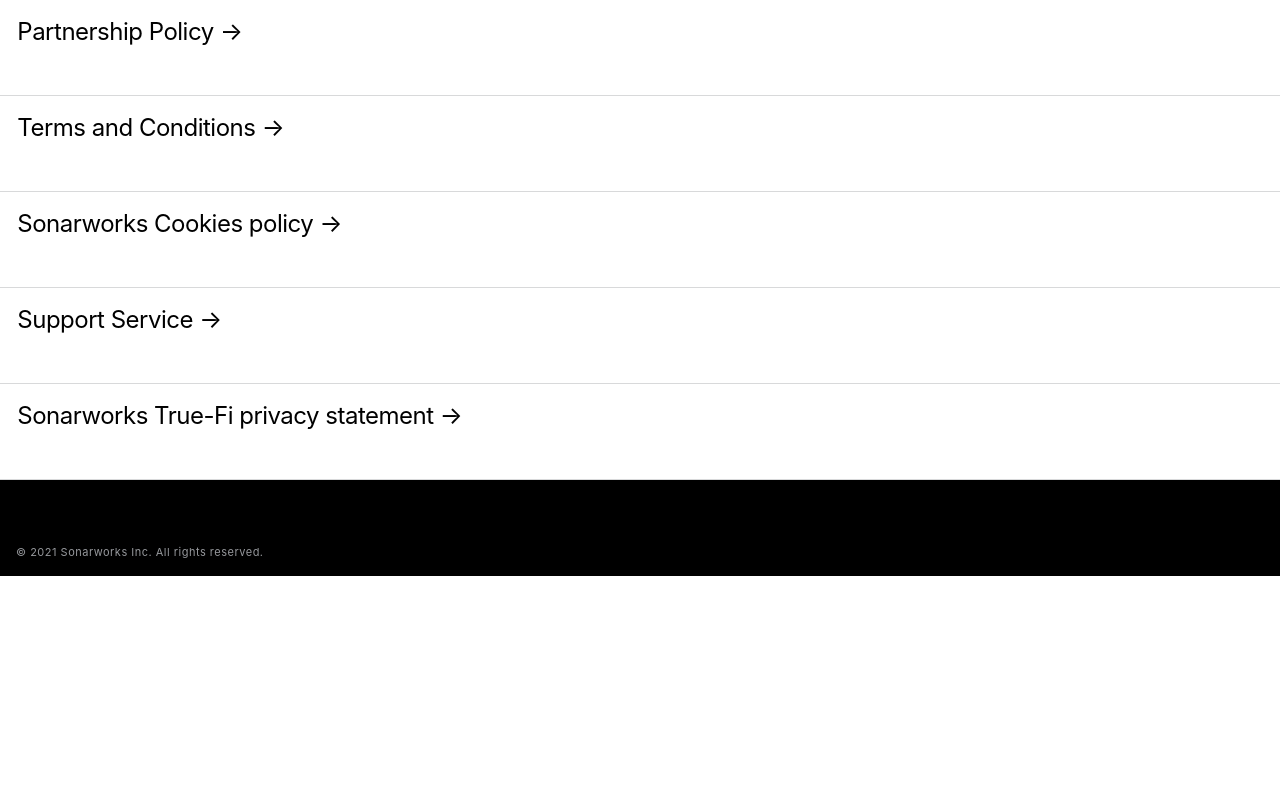
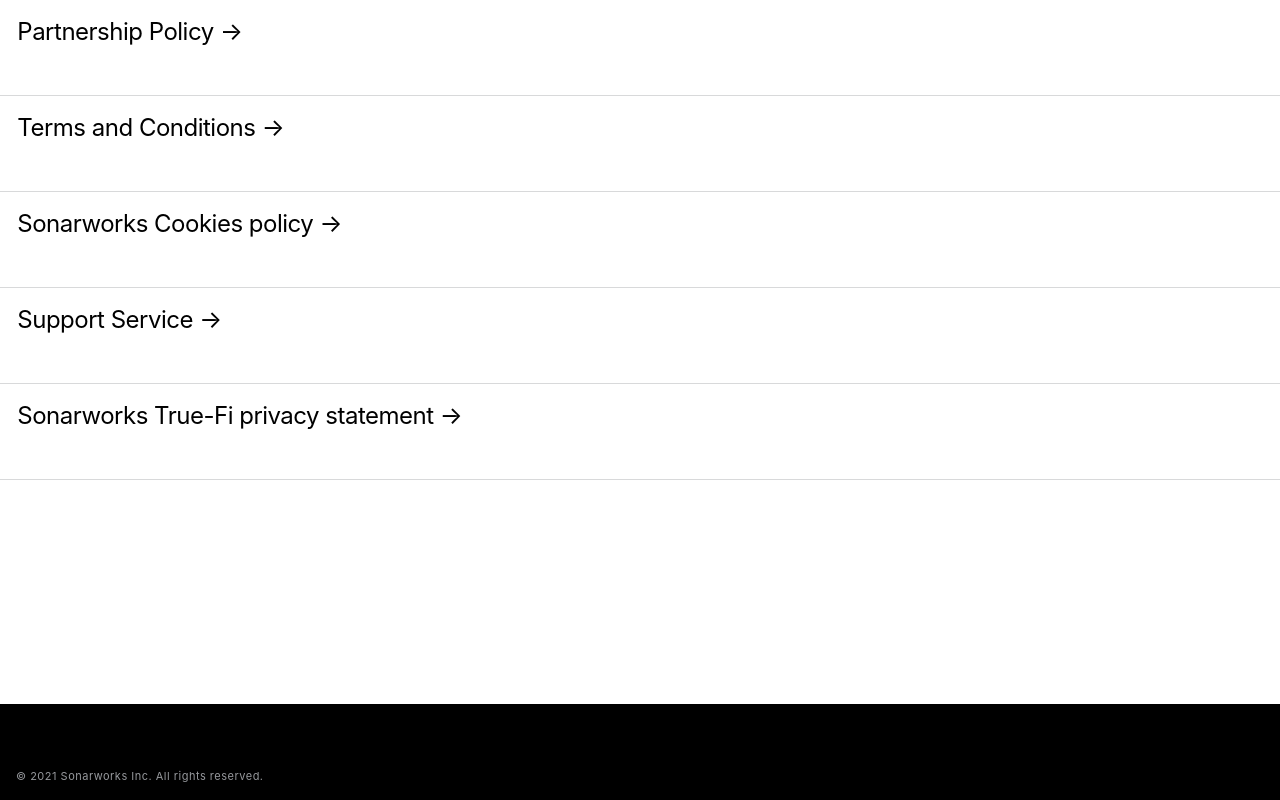
Before and after one commit to artyom-n/sonarworks, a React (Create React App) app: page / in a window 1280 px wide. Shown: the part 192-992 px from the top of the page. Before the commit the page ends 800 px from the top, so only its background shows below. Built offline with nearby package versions, Linux system fonts and the light colour scheme.

Commit message:
Content height

```diff
--- a/src/components/footer/footer.module.scss
+++ b/src/components/footer/footer.module.scss
@@ -4,7 +4,6 @@
     padding-left: 16px;
     padding-bottom: 16px;
     height: 96px;
-    position: relative;
     background-color: black;
     font-size: 11px;
     font-weight: 400;
--- a/src/components/footer/footer.tsx
+++ b/src/components/footer/footer.tsx
@@ -4,9 +4,12 @@
 const Footer = () => {
 
   return (
-    <footer className={style.footer}>
+    <div className={style.wrapper}>
+      <footer className={style.footer}>
       © 2021 Sonarworks Inc. All rights reserved.
     </footer>
+    </div>
+
   )
 };
 
--- /dev/null
+++ b/src/pages/home/home.module.scss
@@ -0,0 +1,3 @@
+.policies {
+    min-height: 100vh;
+}
--- a/src/pages/home/home.tsx
+++ b/src/pages/home/home.tsx
@@ -1,4 +1,5 @@
 import React from 'react';
+import style from "./home.module.scss";
 import Nav from '../../components/nav/nav';
 import Policies from '../../components/policies/policies';
 import Footer from '../../components/footer/footer';
@@ -8,7 +9,9 @@
   return (
     <>
       <Nav />
-      <Policies />
+      <section className={style.policies}>
+        <Policies />
+      </section>
       <Footer />
     </>
   )
--- a/src/pages/legal/legal.module.scss
+++ b/src/pages/legal/legal.module.scss
@@ -18,3 +18,7 @@
     padding-top: 16px;
     padding-left: 16px;
 }
+
+.legal {
+    min-height: 100vh;
+}
--- a/src/pages/legal/legal.tsx
+++ b/src/pages/legal/legal.tsx
@@ -1,7 +1,7 @@
 import React, { useState, useEffect } from 'react';
+import style from "./legal.module.scss";
 import Nav from '../../components/nav/nav';
 import Footer from '../../components/footer/footer';
-import style from "./legal.module.scss";
 import axios from 'axios';
 import { useParams } from 'react-router-dom';
 
@@ -31,6 +31,7 @@
       ) : (
         <>
           <Nav />
+          <section className={style.legal}>
             <h3
               className={style.title}
             >
@@ -40,6 +41,7 @@
             className={style.content}
             dangerouslySetInnerHTML={{ __html: content }}
             />
+          </section>
           <Footer />
         </>
       )
--- a/src/pages/tracks/tracks.module.scss
+++ b/src/pages/tracks/tracks.module.scss
@@ -1,5 +1,5 @@
 .tracks {
-    min-height: 720px
+    min-height: 100vh;
 }
 
 .heading {
```
Lines whose indentation alone changed are shown as unchanged.
